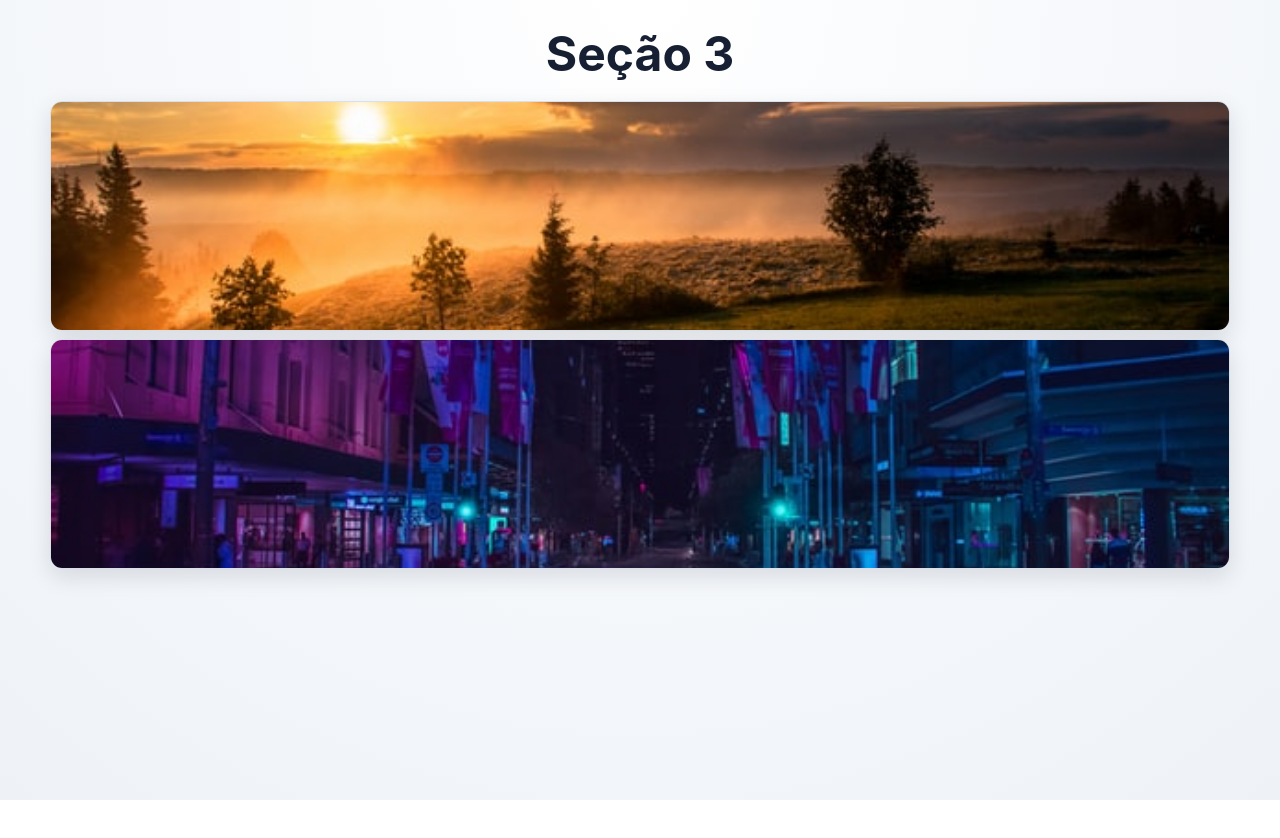
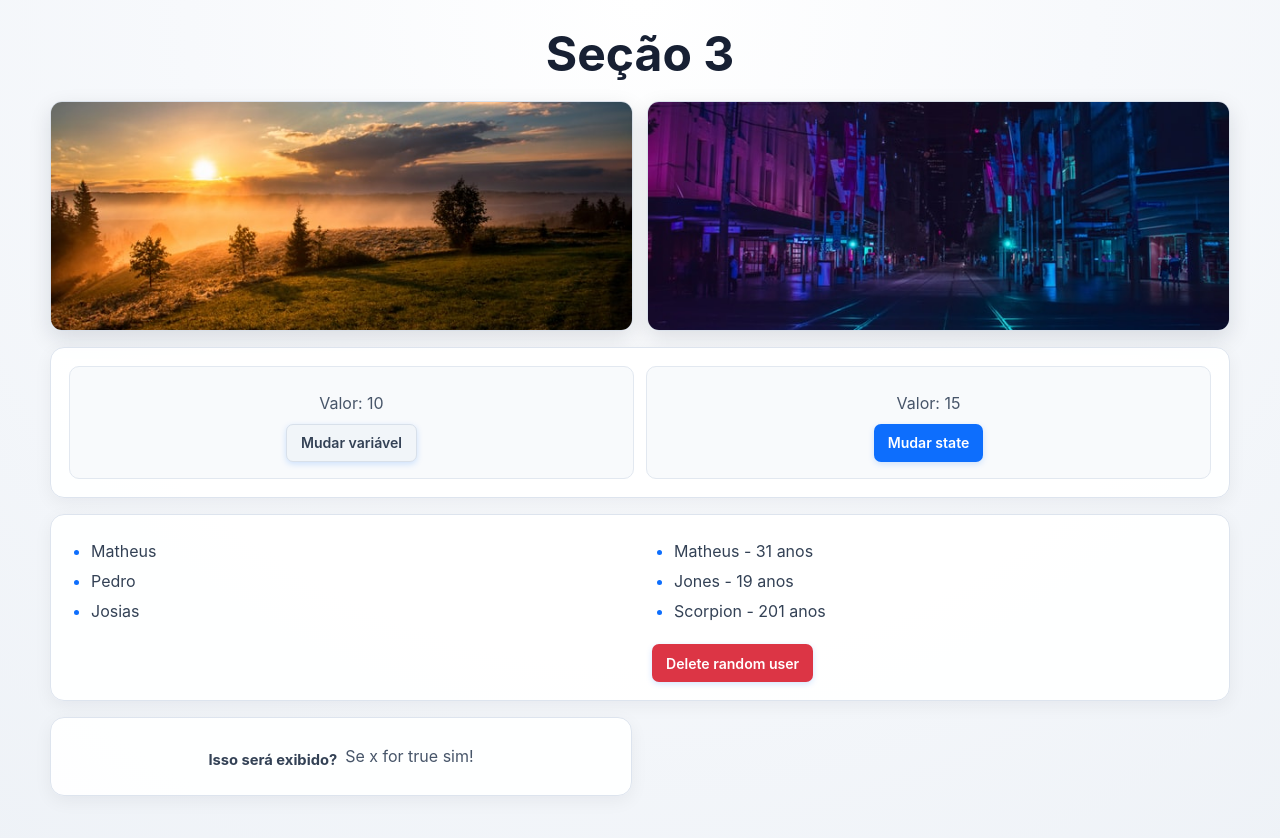
Before and after one commit to CaueRls/Revisao-react, a React (Vite) app: page / in a window 1280 px wide. Shown: the top 838 px of the page. Before the commit the page ends 800 px from the top, so only its background shows below. Built offline with nearby package versions, Linux system fonts and the light colour scheme.

Commit message:
feat: add conditional rendering examples

```diff
--- a/src/App.jsx
+++ b/src/App.jsx
@@ -1,6 +1,8 @@
 import "./App.css";
 import city from "./assets/city.jpg";
-import ManageData from "./components/ManageData";
+import ListRender from "./components/ListRender.jsx";
+import ManageData from "./components/ManageData.jsx";
+import ConditionalRender from "./components/ConditionalRender";
 
 function App() {
   return (
@@ -14,6 +16,9 @@ function App() {
         {/* Imagem importada de src/assets */}
         <img src={city} alt="Cidade" />
       </div>
+      <ManageData/>
+      <ListRender/>
+      <ConditionalRender />
     </div>
   );
 }
--- a/src/components/ConditionalRender.jsx
+++ b/src/components/ConditionalRender.jsx
@@ -0,0 +1,17 @@
+import React from "react";
+
+const ConditionalRender = () => {
+  // Altere para false e observe a diferença na interface.
+  const x = true;
+
+  return (
+    <div>
+      <h3>Isso será exibido?</h3>
+
+      {/* O parágrafo só será renderizado quando x for true. */}
+      {x && <p>Se x for true sim!</p>}
+    </div>
+  );
+};
+
+export default ConditionalRender;
--- a/src/components/ListRender.jsx
+++ b/src/components/ListRender.jsx
@@ -1,17 +1,41 @@
 import { useState } from "react";
 
 const ListRender = () => {
-  // Lista simples mantida em state apenas para fins didáticos.
   const [list] = useState(["Matheus", "Pedro", "Josias"]);
+
+  const [users, setUsers] = useState([
+    { id: 1, name: "Matheus", age: 31 },
+    { id: 2, name: "Jones", age: 19 },
+    { id: 3, name: "Scorpion", age: 201 },
+  ]);
+
+  // Gera um número de 0 a 3.
+  const deleteRandom = () => {
+    const randomNumber = Math.floor(Math.random() * 4);
+
+    // Recebe o estado anterior e cria um NOVO array sem o usuário sorteado.
+    setUsers((prevUsers) => {
+      return prevUsers.filter((user) => randomNumber !== user.id);
+    });
+  };
 
   return (
     <div>
       <ul>
         {list.map((item, i) => (
-          // O índice é usado como key.
           <li key={i}>{item}</li>
         ))}
       </ul>
+
+      <ul>
+        {users.map((user) => (
+          <li key={user.id}>
+            {user.name} - {user.age} anos
+          </li>
+        ))}
+      </ul>
+
+      <button onClick={deleteRandom}>Delete random user</button>
     </div>
   );
 };
```
